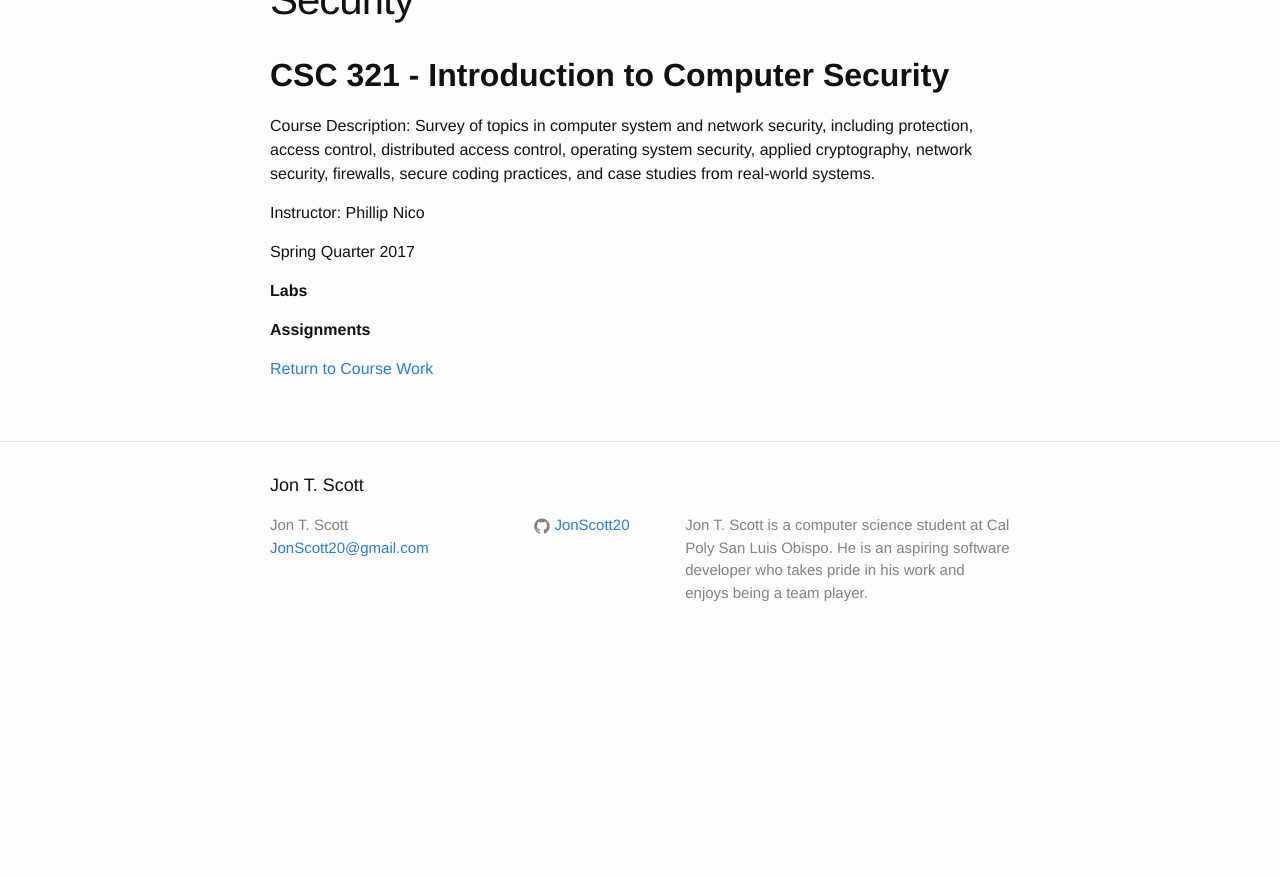
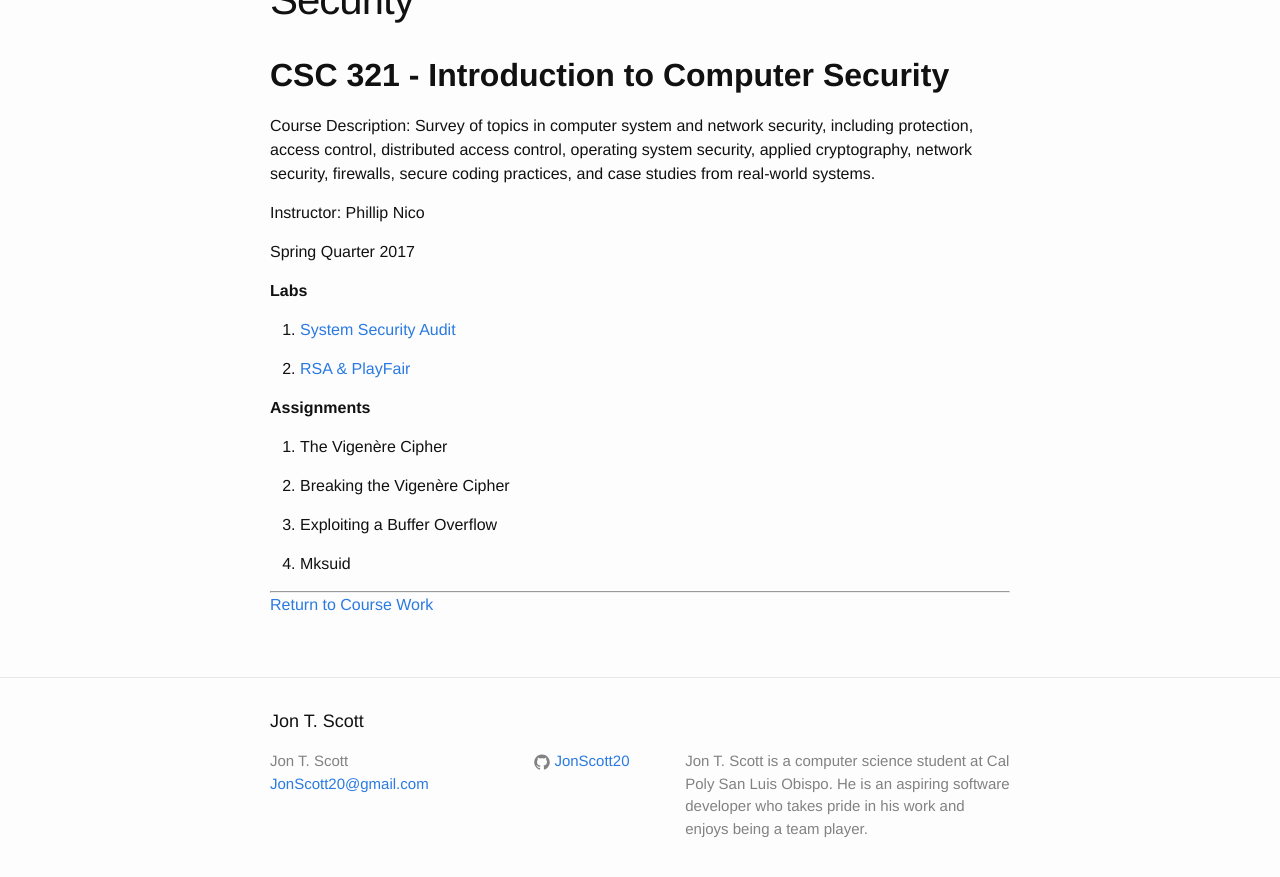
Before and after one commit to JonScott20/JonScott20.github.io, a Jekyll site: the page built from courses/csc321.md, in a window 1280 px wide and 900 px high, scrolled down 659 px. Shown: the top 877 px of the window. Built offline with Jekyll 4.4.1, drawn with Linux system fonts in a browser that asks for light colours; our own code applies the rules of GitHub Pages for plain Markdown files; before the commit the page ends 1323 px from its top, so only the background shows below that.

Commit message:
Update csc321.md

```diff
--- a/courses/csc321.md
+++ b/courses/csc321.md
@@ -14,6 +14,19 @@ Spring Quarter 2017
 
 **Labs**
 
+1. [System Security Audit](https://jonscott20.github.io/Files/Documents/321_Lab1.pdf)
+
+2. [RSA & PlayFair](https://jonscott20.github.io/Files/Documents/321_RSA_&_PlayFiar.pdf)
+
 **Assignments**
 
+1. The Vigenère Cipher
+
+2. Breaking the Vigenère Cipher
+
+3. Exploiting a Buffer Overflow
+
+4. Mksuid
+
+---------
 [Return to Course Work](https://jonscott20.github.io/course_work/)
```
